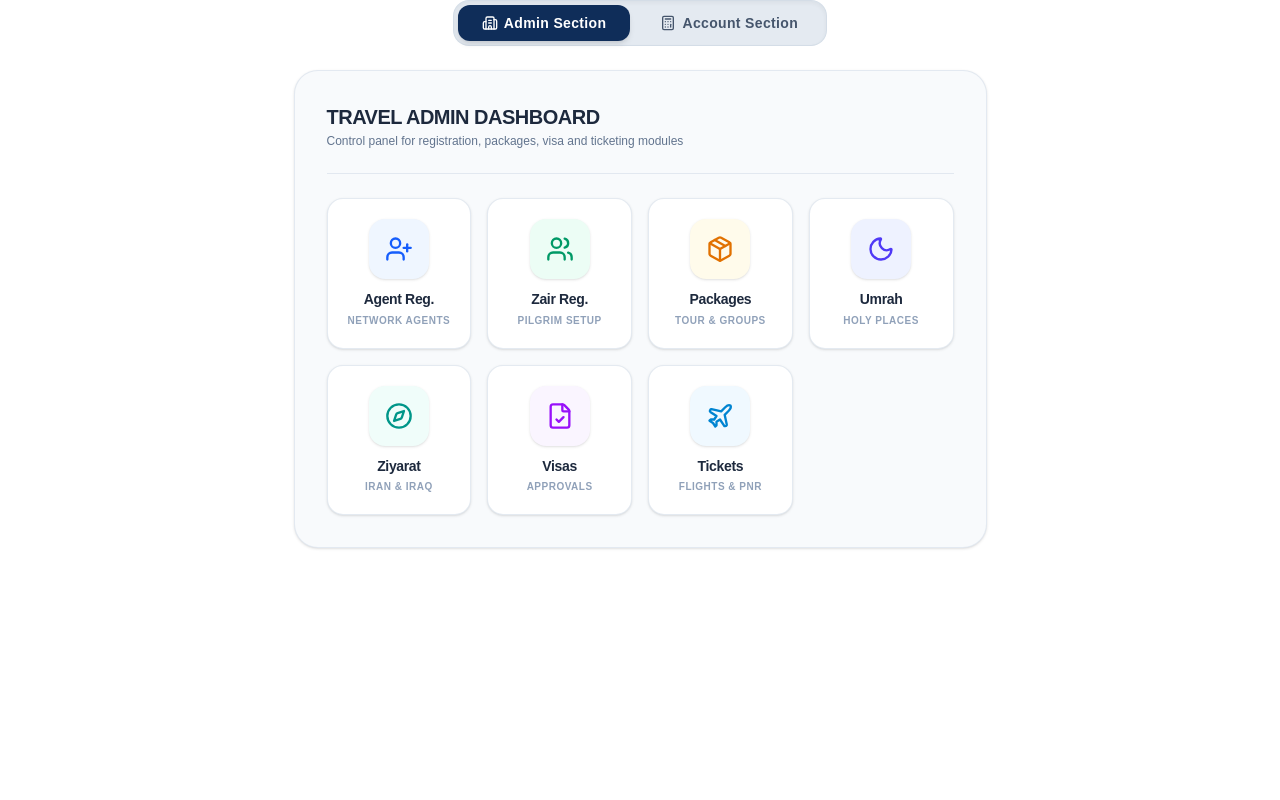
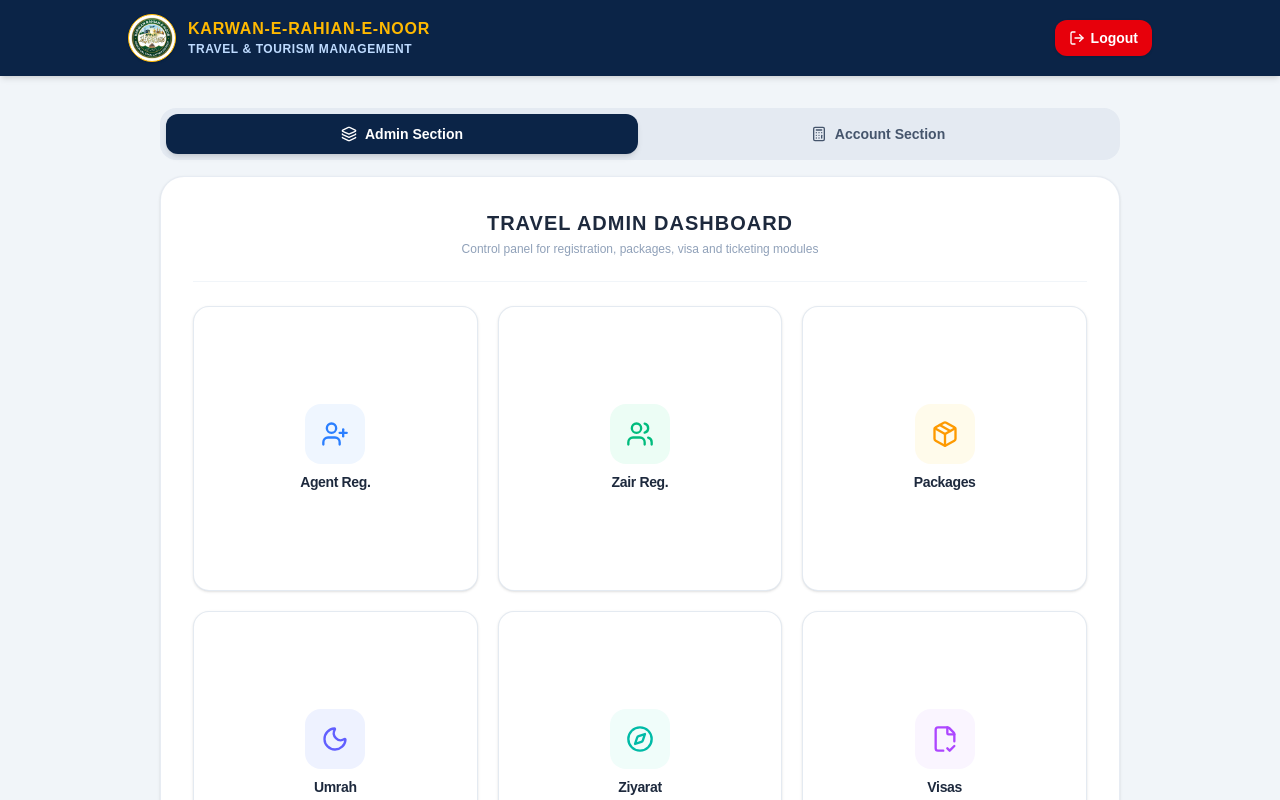
Before and after one commit to kbig48507/Karwan-rahian-noor, a Next.js app: page /admin/dashboard in a window 1280 px wide. Shown: the top 800 px of the page. Built offline with nearby package versions, Linux system fonts and the light colour scheme.

Commit message:
Restore Navy Header and Footer on Admin Dashboard

```diff
--- a/pages/admin/dashboard.tsx
+++ b/pages/admin/dashboard.tsx
@@ -1,190 +1,161 @@
 import React, { useState } from 'react';
 import Head from 'next/head';
+import Image from 'next/image';
 import Link from 'next/link';
+import { useRouter } from 'next/router';
 import {
+  LogOut,
   UserPlus,
   Users,
   Package,
   Moon,
   Compass,
-  FileCheck,
+  FileCheck2,
   Plane,
-  Wallet,
   BookOpen,
+  Calculator,
   Receipt,
-  TrendingDown,
-  FileText,
-  Building2,
-  Calculator
+  Building,
+  CreditCard,
+  Layers
 } from 'lucide-react';
 
 export default function AdminDashboard() {
+  const router = useRouter();
   const [activeTab, setActiveTab] = useState<'admin' | 'account'>('admin');
 
-  const adminModules = [
-    {
-      title: 'Agent Reg.',
-      subtitle: 'NETWORK AGENTS',
-      href: '/admin/register-agent',
-      icon: UserPlus,
-      color: 'bg-blue-50 text-blue-600 group-hover:bg-blue-600 group-hover:text-white'
-    },
-    {
-      title: 'Zair Reg.',
-      subtitle: 'PILGRIM SETUP',
-      href: '/admin/register-zair',
-      icon: Users,
-      color: 'bg-emerald-50 text-emerald-600 group-hover:bg-emerald-600 group-hover:text-white'
-    },
-    {
-      title: 'Packages',
-      subtitle: 'TOUR & GROUPS',
-      href: '/admin/packages',
-      icon: Package,
-      color: 'bg-amber-50 text-amber-600 group-hover:bg-amber-500 group-hover:text-white'
-    },
-    {
-      title: 'Umrah',
-      subtitle: 'HOLY PLACES',
-      href: '/admin/umrah',
-      icon: Moon,
-      color: 'bg-indigo-50 text-indigo-600 group-hover:bg-indigo-600 group-hover:text-white'
-    },
-    {
-      title: 'Ziyarat',
-      subtitle: 'IRAN & IRAQ',
-      href: '/admin/ziyarat',
-      icon: Compass,
-      color: 'bg-teal-50 text-teal-600 group-hover:bg-teal-600 group-hover:text-white'
-    },
-    {
-      title: 'Visas',
-      subtitle: 'APPROVALS',
-      href: '/admin/visas',
-      icon: FileCheck,
-      color: 'bg-purple-50 text-purple-600 group-hover:bg-purple-600 group-hover:text-white'
-    },
-    {
-      title: 'Tickets',
-      subtitle: 'FLIGHTS & PNR',
-      href: '/admin/tickets',
-      icon: Plane,
-      color: 'bg-sky-50 text-sky-600 group-hover:bg-sky-600 group-hover:text-white'
-    },
+  const handleLogout = () => {
+    if (typeof window !== 'undefined') {
+      localStorage.removeItem('krn_user');
+    }
+    router.push('/login');
+  };
+
+  const travelModules = [
+    { title: 'Agent Reg.', href: '/admin/register-agent', icon: UserPlus, bg: 'bg-blue-50 text-blue-500' },
+    { title: 'Zair Reg.', href: '/admin/register-zair', icon: Users, bg: 'bg-emerald-50 text-emerald-500' },
+    { title: 'Packages', href: '/admin/packages', icon: Package, bg: 'bg-amber-50 text-amber-500' },
+    { title: 'Umrah', href: '/admin/umrah', icon: Moon, bg: 'bg-indigo-50 text-indigo-500' },
+    { title: 'Ziyarat', href: '/admin/ziyarat', icon: Compass, bg: 'bg-teal-50 text-teal-500' },
+    { title: 'Visas', href: '/admin/visas', icon: FileCheck2, bg: 'bg-purple-50 text-purple-500' },
+    { title: 'Tickets', href: '/admin/tickets', icon: Plane, bg: 'bg-sky-50 text-sky-500' },
   ];
 
   const accountModules = [
-    {
-      title: 'Receive Pay',
-      subtitle: 'CASH & VOUCHERS',
-      href: '/accounts/receive-payment',
-      icon: Wallet,
-      color: 'bg-emerald-50 text-emerald-600 group-hover:bg-emerald-600 group-hover:text-white'
-    },
-    {
-      title: 'Agent Ledger',
-      subtitle: 'DEBIT & CREDIT',
-      href: '/accounts/agent-ledger',
-      icon: BookOpen,
-      color: 'bg-blue-50 text-blue-600 group-hover:bg-blue-600 group-hover:text-white'
-    },
-    {
-      title: 'Zair Ledger',
-      subtitle: 'PILGRIM STATEMENT',
-      href: '/accounts/zair-ledger',
-      icon: Receipt,
-      color: 'bg-violet-50 text-violet-600 group-hover:bg-violet-600 group-hover:text-white'
-    },
-    {
-      title: 'Expenses',
-      subtitle: 'OFFICE & TOUR',
-      href: '/accounts/expenses',
-      icon: TrendingDown,
-      color: 'bg-rose-50 text-rose-600 group-hover:bg-rose-600 group-hover:text-white'
-    },
-    {
-      title: 'Reports',
-      subtitle: 'AUDIT SUMMARY',
-      href: '/accounts/expense-reports',
-      icon: FileText,
-      color: 'bg-amber-50 text-amber-600 group-hover:bg-amber-500 group-hover:text-white'
-    },
+    { title: 'General Ledger', href: '/admin/ledger', icon: BookOpen, bg: 'bg-blue-50 text-blue-500' },
+    { title: 'Agent Accounts', href: '/admin/agent-accounts', icon: Building, bg: 'bg-emerald-50 text-emerald-500' },
+    { title: 'Zair Accounts', href: '/admin/zair-accounts', icon: Users, bg: 'bg-amber-50 text-amber-500' },
+    { title: 'Expenses', href: '/admin/expenses', icon: Receipt, bg: 'bg-rose-50 text-rose-500' },
+    { title: 'Bank Ledgers', href: '/admin/bank-ledgers', icon: CreditCard, bg: 'bg-purple-50 text-purple-500' },
+    { title: 'Reports', href: '/admin/reports', icon: Calculator, bg: 'bg-cyan-50 text-cyan-500' },
   ];
 
-  const currentModules = activeTab === 'admin' ? adminModules : accountModules;
+  const currentModules = activeTab === 'admin' ? travelModules : accountModules;
 
   return (
     <>
       <Head>
         <title>Admin Dashboard - Karwan-e-Rahian-e-Noor</title>
+        <meta name="viewport" content="width=device-width, initial-scale=1.0, maximum-scale=1.0, user-scalable=no" />
       </Head>
 
-      <div className="max-w-6xl mx-auto space-y-4 sm:space-y-6 pb-12">
+      <div className="min-h-screen bg-slate-100 flex flex-col justify-between">
 
-        {/* Top Tab Pill Switcher */}
-        <div className="flex justify-center">
-          <div className="w-full sm:w-auto bg-slate-200/90 p-1 rounded-2xl flex items-center gap-1.5 shadow-inner border border-slate-300/60">
+        {/* Top Navy Header Bar */}
+        <div>
+          <header className="bg-[#0b2447] text-white px-4 sm:px-8 py-3.5 shadow-md">
+            <div className="max-w-md md:max-w-4xl lg:max-w-5xl mx-auto flex items-center justify-between">
+              <div className="flex items-center gap-3">
+                <div className="w-10 h-10 sm:w-12 sm:h-12 rounded-full bg-white p-0.5 shadow flex-shrink-0 flex items-center justify-center border border-amber-400">
+                  <div className="relative w-full h-full rounded-full overflow-hidden">
+                    <Image
+                      src="/logo.png"
+                      alt="Logo"
+                      fill
+                      priority
+                      className="object-contain"
+                    />
+                  </div>
+                </div>
+                <div>
+                  <h1 className="text-xs sm:text-base font-black text-amber-400 tracking-wider uppercase leading-tight">
+                    KARWAN-E-RAHIAN-E-NOOR
+                  </h1>
+                  <p className="text-[10px] sm:text-xs text-blue-200 tracking-wider font-semibold uppercase mt-0.5">
+                    TRAVEL & TOURISM MANAGEMENT
+                  </p>
+                </div>
+              </div>
+
+              <button
+                onClick={handleLogout}
+                className="flex items-center gap-1.5 bg-red-600 hover:bg-red-700 active:scale-95 text-white text-xs sm:text-sm font-bold px-3.5 py-2 rounded-xl shadow transition"
+              >
+                <LogOut className="w-3.5 h-3.5 sm:w-4 sm:h-4" />
+                <span>Logout</span>
+              </button>
+            </div>
+          </header>
+
+          {/* Main Content Area */}
+          <main className="max-w-md md:max-w-4xl lg:max-w-5xl mx-auto p-4 sm:p-6 lg:p-8 space-y-4">
+
+            {/* Section Switcher Tabs */}
+            <div className="bg-slate-200/80 p-1.5 rounded-2xl flex items-center gap-1">
               <button
                 onClick={() => setActiveTab('admin')}
-              className={`flex-1 sm:flex-initial flex items-center justify-center gap-1.5 px-4 sm:px-6 py-2 rounded-xl font-bold text-xs sm:text-sm tracking-wide transition-all ${
+                className={`flex-1 py-2.5 rounded-xl font-bold text-xs sm:text-sm flex items-center justify-center gap-2 transition-all ${
                   activeTab === 'admin'
-                  ? 'bg-[#0f2d59] text-white shadow-md'
+                    ? 'bg-[#0b2447] text-white shadow-md'
                     : 'text-slate-600 hover:text-slate-900'
                 }`}
               >
-              <Building2 className="w-3.5 h-3.5 sm:w-4 sm:h-4" />
+                <Layers className="w-4 h-4" />
                 <span>Admin Section</span>
               </button>
-
               <button
                 onClick={() => setActiveTab('account')}
-              className={`flex-1 sm:flex-initial flex items-center justify-center gap-1.5 px-4 sm:px-6 py-2 rounded-xl font-bold text-xs sm:text-sm tracking-wide transition-all ${
+                className={`flex-1 py-2.5 rounded-xl font-bold text-xs sm:text-sm flex items-center justify-center gap-2 transition-all ${
                   activeTab === 'account'
-                  ? 'bg-emerald-700 text-white shadow-md'
+                    ? 'bg-[#0b2447] text-white shadow-md'
                     : 'text-slate-600 hover:text-slate-900'
                 }`}
               >
-              <Calculator className="w-3.5 h-3.5 sm:w-4 sm:h-4" />
+                <Calculator className="w-4 h-4" />
                 <span>Account Section</span>
               </button>
             </div>
-        </div>
 
-        {/* Dashboard Box */}
-        <div className="bg-[#f8fafc] border border-slate-200/90 rounded-2xl sm:rounded-3xl p-3 sm:p-8 shadow-sm">
+            {/* White Rounded Dashboard Box */}
+            <div className="bg-white rounded-3xl p-5 sm:p-8 shadow-sm border border-slate-200/80">
 
               {/* Header Title */}
-          <div className="text-center sm:text-left pb-3 sm:pb-6 border-b border-slate-200">
-            <h2 className="text-base sm:text-xl font-black text-slate-800 tracking-tight uppercase">
-              {activeTab === 'admin' ? 'TRAVEL ADMIN DASHBOARD' : 'ACCOUNTS & FINANCE DASHBOARD'}
+              <div className="text-center pb-4 sm:pb-6 border-b border-slate-100">
+                <h2 className="text-sm sm:text-xl font-black text-slate-800 tracking-wider uppercase">
+                  {activeTab === 'admin' ? 'TRAVEL ADMIN DASHBOARD' : 'ACCOUNTS & LEDGERS DASHBOARD'}
                 </h2>
-            <p className="text-[11px] sm:text-xs text-slate-500 mt-0.5">
+                <p className="text-[11px] sm:text-xs text-slate-400 font-medium mt-1">
                   {activeTab === 'admin'
                     ? 'Control panel for registration, packages, visa and ticketing modules'
-                : 'Manage financial ledgers, vouchers, receipts and audit reports'}
+                    : 'Financial ledgers, balances, payment receipts and audit records'}
                 </p>
               </div>
 
-          {/* 3-Column Grid for Mobile, Scalable for Tablet/Desktop */}
-          <div className="grid grid-cols-3 sm:grid-cols-3 md:grid-cols-4 lg:grid-cols-4 gap-2 sm:gap-4 mt-4 sm:mt-6">
+              {/* 3-Column Square Grid */}
+              <div className="grid grid-cols-3 sm:grid-cols-3 md:grid-cols-3 lg:grid-cols-3 gap-3 sm:gap-5 pt-5 sm:pt-6">
                 {currentModules.map((item, idx) => {
                   const Icon = item.icon;
                   return (
                     <Link
                       key={idx}
                       href={item.href}
-                  className="bg-white hover:bg-slate-50 border border-slate-200/90 rounded-xl sm:rounded-2xl p-2.5 sm:p-5 flex flex-col items-center text-center shadow-sm hover:shadow-md transition-all group"
+                      className="aspect-square bg-white hover:bg-slate-50 active:scale-95 border border-slate-200/90 rounded-2xl p-2 sm:p-4 flex flex-col items-center justify-center text-center shadow-sm hover:shadow-md transition group"
                     >
-                  <div className={`p-2.5 sm:p-4 rounded-xl sm:rounded-2xl mb-1.5 sm:mb-3 shadow-sm ${item.color}`}>
-                    <Icon className="w-5 h-5 sm:w-7 sm:h-7" />
+                      <div className={`p-3 sm:p-4 rounded-2xl mb-1.5 sm:mb-2 flex items-center justify-center ${item.bg}`}>
+                        <Icon className="w-6 h-6 sm:w-7 sm:h-7" />
                       </div>
-
-                  <h3 className="text-[11px] sm:text-sm font-bold text-slate-800 tracking-tight leading-tight group-hover:text-[#0f2d59] transition-colors">
+                      <span className="text-[11px] sm:text-sm font-bold text-slate-800 group-hover:text-[#0b2447] tracking-tight">
                         {item.title}
-                  </h3>
-
-                  <span className="hidden sm:block text-[10px] font-semibold text-slate-400 tracking-wider mt-1">
-                    {item.subtitle}
                       </span>
                     </Link>
                   );
@@ -192,6 +163,15 @@ export default function AdminDashboard() {
               </div>
 
             </div>
+          </main>
+        </div>
+
+        {/* Bottom Dark Navy Footer */}
+        <footer className="bg-[#0b2447] text-white py-4 text-center mt-6">
+          <p className="text-[11px] sm:text-xs font-medium text-slate-300 tracking-wide">
+            <span className="font-bold text-amber-400">KARWAN-E-RAHIAN-E-NOOR</span> © 2026 | All Rights Reserved.
+          </p>
+        </footer>
 
       </div>
     </>
```
Lines whose indentation alone changed are shown as unchanged.
